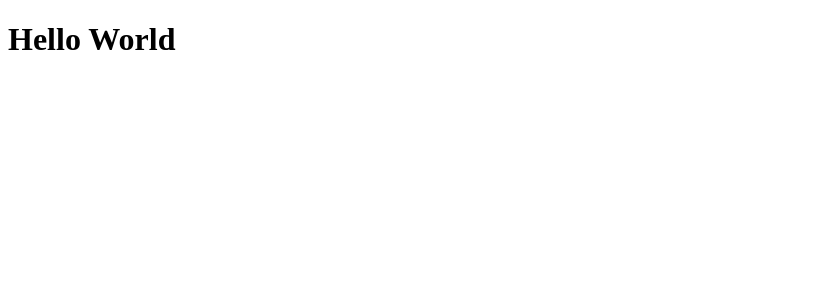
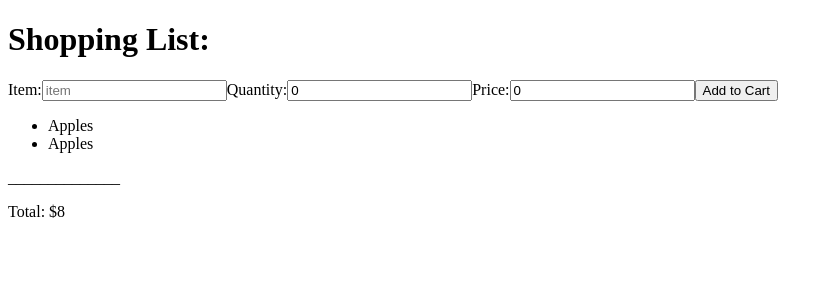
Before and after one commit to tannermeck/shopping-list-ta, a React app: page / in a window 1280 px wide. Shown: the top 300 px of the page, without its empty margins (0-833 px from the left). Built offline with nearby package versions, Linux system fonts and the light colour scheme; the HTML template or start-up script is replaced by a standard one.

Commit message:
working to update state"

```diff
--- a/src/App.jsx
+++ b/src/App.jsx
@@ -1,3 +1,5 @@
+import ShoppingList from './views/ShoppingList';
+
 export default function App() {
-  return <h1>Hello World</h1>;
+  return <ShoppingList />;
 }
--- /dev/null
+++ b/src/views/ShoppingList.jsx
@@ -0,0 +1,66 @@
+import { useReducer, useState } from 'react';
+
+function shopReducer(state, action) {
+  switch (action.type) {
+    case 'add': {
+    }
+  }
+}
+
+export default function ShoppingList() {
+  let initialCart = [
+    { id: Date.now(), item: 'Apples', quantity: 4, price: 2.5 },
+    { id: +Date.now() + 1, item: 'Apples', quantity: 4, price: 5.5 },
+  ];
+  const [state, dispatch] = useReducer(shopReducer, initialCart);
+  const [newItem, setNewItem] = useState({ item: '', price: 0, quantity: 0 });
+
+  const total = () => {
+    let add = 0;
+    for (let item of state) {
+      add += item.price;
+    }
+    return add;
+  };
+  const handleSubmit = (e) => {
+    e.preventDefault();
+    console.log(newItem);
+  };
+
+  return (
+    <>
+      <h1>Shopping List:</h1>
+      <form onSubmit={handleSubmit}>
+        {/* (dispatch({type: 'add', item:, quantity, price:} */}
+        <label>Item:</label>
+        <input
+          placeholder="item"
+          value={newItem.item}
+          onChange={(e) => setNewItem({ ...newItem, item: e.target.value })}
+        />
+        <label>Quantity:</label>
+        <input
+          type="number"
+          placeholder="quantity"
+          value={newItem.quantity}
+          onChange={(e) => setNewItem({ ...newItem, quantity: e.target.value })}
+        />
+        <label>Price:</label>
+        <input
+          type="number"
+          placeholder="$$$"
+          value={newItem.price}
+          onChange={(e) => setNewItem({ ...newItem, price: e.target.value })}
+        />
+        <button type="submit">Add to Cart</button>
+      </form>
+      <ul>
+        {state.map((item) => (
+          <li key={item.id}>{item.item}</li>
+        ))}
+      </ul>
+      <p>______________</p>
+      <p>Total: ${total()}</p>
+    </>
+  );
+}
```
